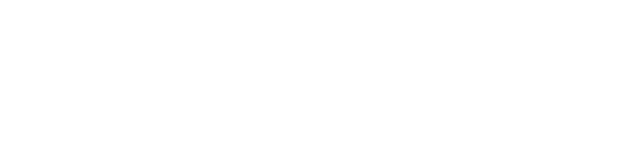
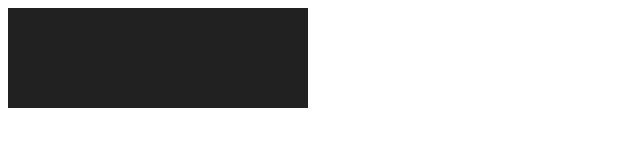
Before and after one commit to ram-patel/HTMLQuestion, a plain HTML site: page assets/Q1.html in a window 1280 px wide. Shown: the whole page, without its empty margins (0-640 px from the left). Drawn offline with Linux system fonts and the light colour scheme.

Commit message:
Added First Animation

```diff
--- a/assets/Q1.html
+++ b/assets/Q1.html
@@ -5,6 +5,19 @@
 		<meta http-equiv="X-UA-Compatible" content="IE=edge" />
 		<meta name="viewport" content="width=device-width, initial-scale=1.0" />
 		<title>Animation 1</title>
+		<style>
+			div {
+				width: 300px;
+				height: 100px;
+				background: #212121;
+				transition: all 0.3s ease;
+			}
+			div:hover {
+				width: 400px;
+			}
+		</style>
 	</head>
-	<body></body>
+	<body>
+		<div class=""></div>
+	</body>
 </html>
```
